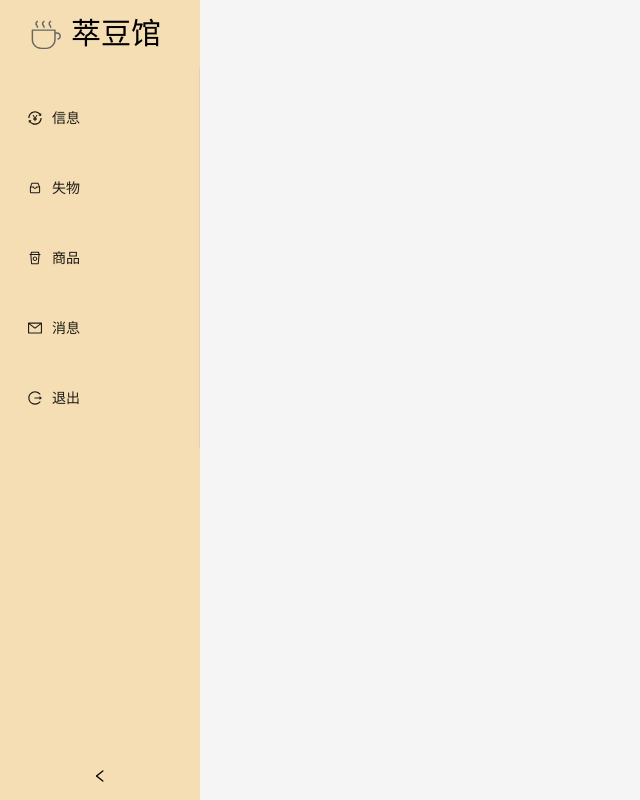
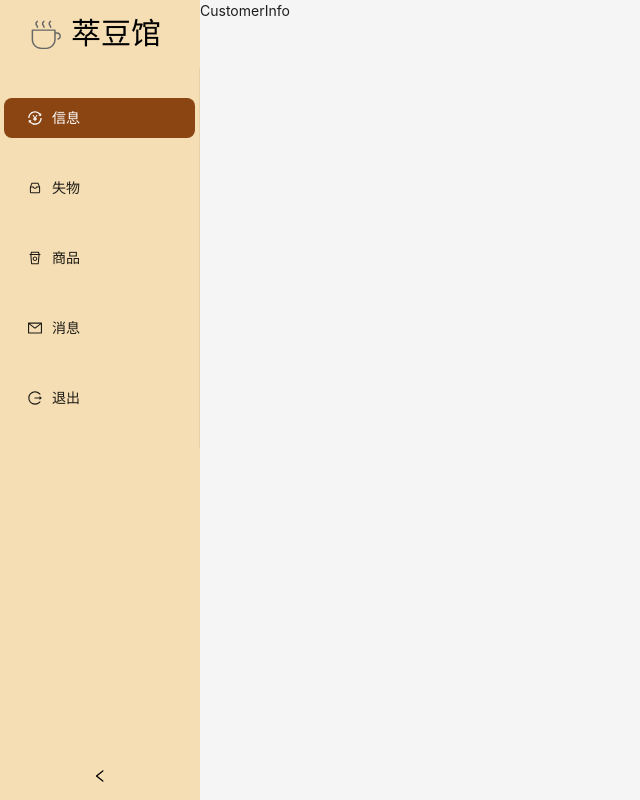
Before and after one commit to RainAllln/CafeHub-Tauri, a React (Vite) app: page /customer in a window 1280 px wide. Shown: the whole page, without its empty margins (0-640 px from the left). Built offline with nearby package versions, Linux system fonts and the light colour scheme.

Commit message:
feat: Added default selected page

```diff
--- a/src/components/AdminNavBar.tsx
+++ b/src/components/AdminNavBar.tsx
@@ -54,6 +54,7 @@ const NavBar: React.FC = () => {
     <Menu
       mode="inline"
       items={items}
+      defaultSelectedKeys={['/admin/info']} // 默认选中项
       style={{
         background: 'transparent',
         color: '#ffffff',
--- a/src/components/CustomNavBar.tsx
+++ b/src/components/CustomNavBar.tsx
@@ -54,6 +54,7 @@ const CustomerNavBar: React.FC = () => {
     <Menu
       mode="inline"
       items={items}
+      defaultSelectedKeys={['/customer/info']} // 默认选中项
       style={{
         background: 'transparent',
         color: '#ffffff',
--- a/src/router/index.tsx
+++ b/src/router/index.tsx
@@ -29,6 +29,10 @@ const router = createBrowserRouter([
     children: [
       // --- 修改/添加子路由 ---
       {
+        index: true, // 默认子路由
+        element: <AdminInfoPage />
+      },
+      {
         path: '/admin/info', // 这个路径指向 CostPage，
         element: <AdminInfoPage />
       },
@@ -52,6 +56,10 @@ const router = createBrowserRouter([
     children: [
       // --- 修改/添加子路由 ---
       {
+        index: true, // 默认子路由
+        element: <CustomerInfoPage />
+      },
+      {
         path: '/customer/info', // 这个路径指向 CostPage，
         element: <CustomerInfoPage />
       },
```
